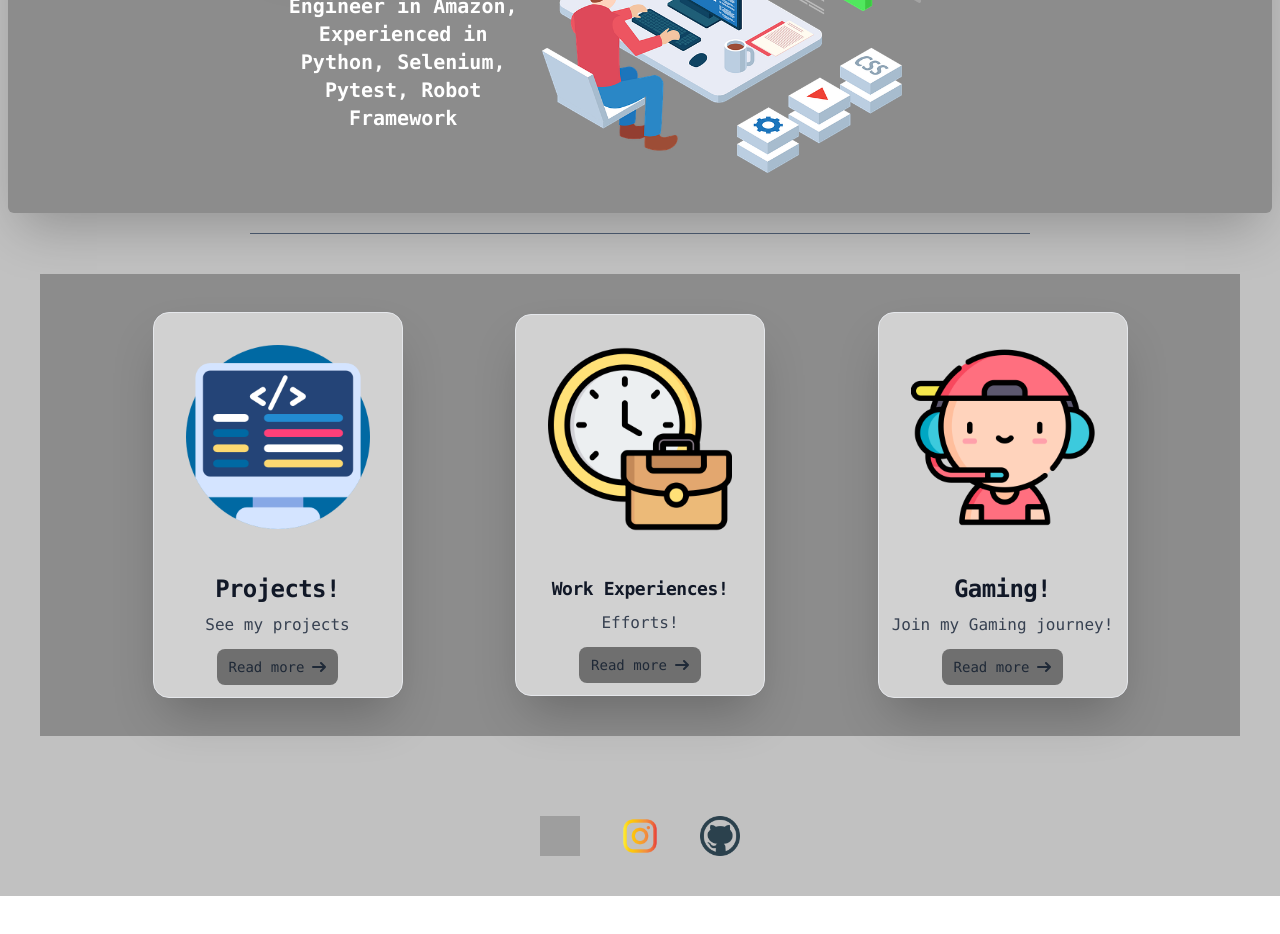
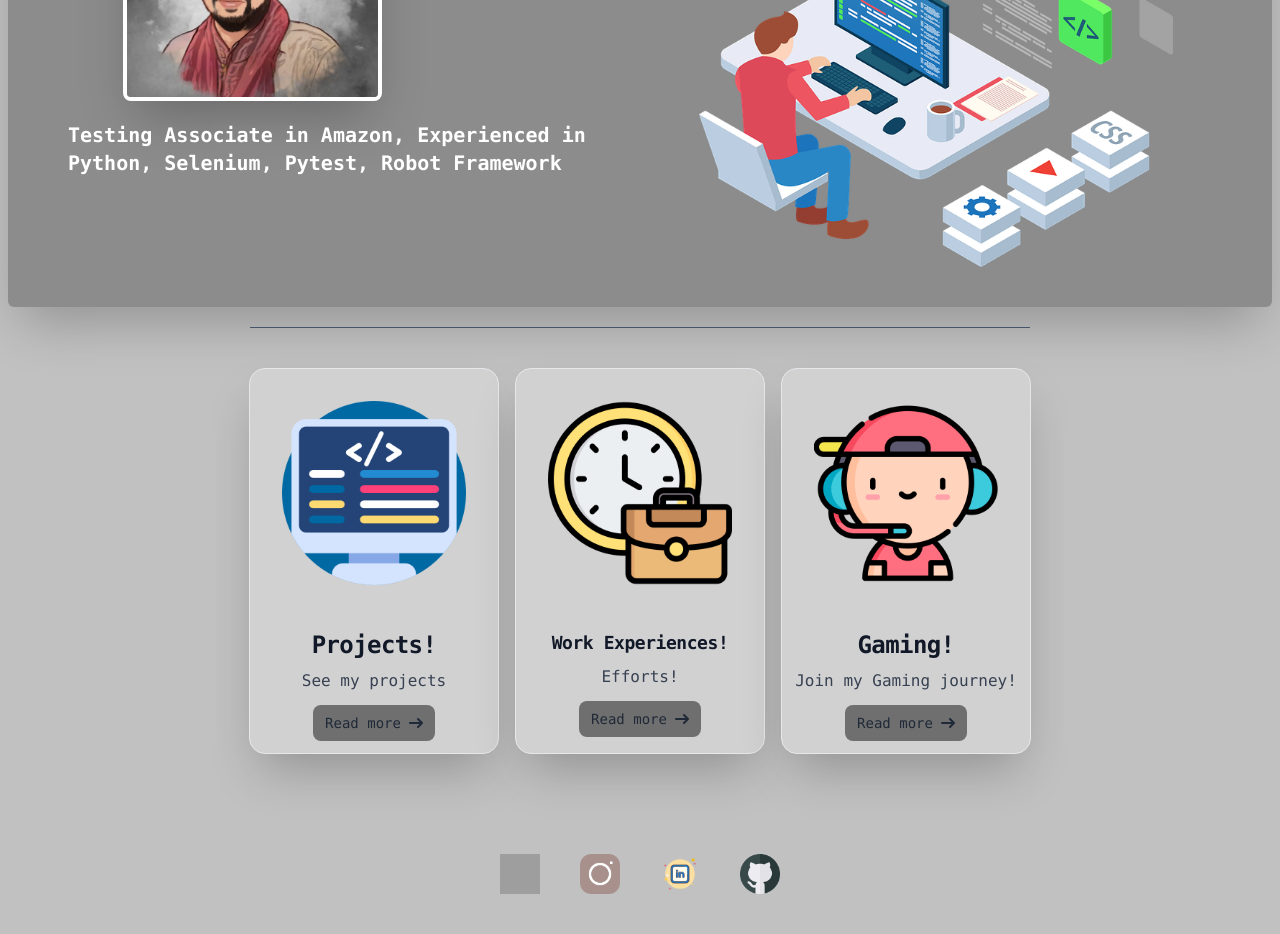
Before and after one commit to sahebawp/MyFolio_ReactJS, a React (Create React App) app: page / in a window 1280 px wide. Shown: the part 320-1254 px from the top of the page. Before the commit the page ends 1216 px from the top, so only its background shows below. Built offline with nearby package versions, Linux system fonts and the light colour scheme; grey boxes are pictures that could not be loaded.

Commit message:
layout change

```diff
--- a/src/App.js
+++ b/src/App.js
@@ -1,191 +1,137 @@
 import logo from './logo.svg';
 import './App.css';
-// import appdevelopment from "./assets/app-development.png"
-// import workExperienece from "./assets/working-time.png"
 
 function App() {
   return (
-    <div className="App h-full w-sceen flex overflow-hidden">
-        <div class="Container  bg-[#C1C1C1] ">
-        <nav class="bg-[#353535] text-white py-2 flex items-center">
-            <ul class="nav-links flex flex-row px-4 justify-end space-x-4 items-end max-h-[100%]]">
+    <div className="App h-full w-screen flex overflow-hidden">
+      <div className="Container bg-[#C1C1C1]">
+        <nav className="bg-[#353535] text-white py-2 flex items-center">
+          <ul className="nav-links flex flex-row px-4 justify-end space-x-4 items-end max-h-[100%]">
+            <li>
+              <img className="w-10 h-10 hover:cursor-pointer" src="./images/app-development.png" alt="" />
+            </li>
+            <li className="mr-4">
+              <a href="#" className="hover:text-[#D6D0C7] font-mono font-bold">Socials</a>
+            </li>
+            <li className="mr-4">
+              <a href="#work_exp" className="hover:text-[#D6D0C7] font-mono font-bold">Experiences</a>
+            </li>
+            <li><a href="#work_project" className="hover:text-[#D6D0C7] font-mono font-bold">Projects</a></li>
+          </ul>
+        </nav>
 
-                <li>
-                    <img class="w-10 h-10 hover:cursor-pointer" src="./images/app-development.png " alt="" />
-                </li>
-                <li class="mr-4">
-                    <a href="#" class="hover:text-[#D6D0C7] font-mono font-bold">Socials</a>
-                </li>
-                <li class="mr-4">
-                    <a href="#work_exp" class="hover:text-[#D6D0C7] font-mono font-bold">Experiences</a>
-                </li>
-                <li><a href="#work_project" class="hover:text-[#D6D0C7] font-mono font-bold">Projects</a></li>
-            </ul>
-            {/* <input type="text" class="border text-black h-[50%] border-white rounded-lg py-2 ml-auto" /> */}
-        </nav>
-        {/* <!-- Hero sectio */}
-        <div class="MainSection mx-2 my-5 px-64 py-10  flex justify-between items-center flex-row-reverse bg-[#8C8C8C] shadow-2xl rounded-md">
-            <span>
-                <img class="SideImage  h-[60%] w-[80%]" data-te-lazy-load-init data-te-lazy-delay="1500" src="./images/side_image_new2.webp" alt="" />
+        <div className="MainSection mx-2 my-5 p-10 lg:pl-10 flex lg:flex-row flex-col justify-between items-center bg-[#8C8C8C] shadow-2xl rounded-md">
+          <span className="w-full lg:w-1/2 flex justify-center items-center lg:order-2">
+            <img className="SideImage h-[60%] w-[80%]" data-te-lazy-load-init data-te-lazy-delay="1500" src="./images/side_image_new2.webp" alt="" />
           </span>
-            <span class="w-1/2 flex justify-center flex-col items-center">
-                <div class=" self-end">
-                    <img class="h-1/2 w-1/2 self-end border-solid border-4 border-white rounded-lg shadow-2xl " data-te-lazy-load-init data-te-lazy-delay="1500" src='./images/Profile_image.jpeg'>
-                    </img>
+          <span className="w-full lg:w-1/2 flex flex-col justify-center items-center lg:items-start lg:order-1 mt-5 lg:mt-0">
+            <div className="self-center lg:self-end">
+              <img className="h-1/2 w-1/2 border-solid border-4 border-white rounded-lg shadow-2xl" data-te-lazy-load-init data-te-lazy-delay="1500" src='./images/Profile_image.jpeg' alt="" />
             </div>
-                <div class="p-5 place-self-start">
-                    <h6 class="text-xl font-mono text-white font-semibold  ">
-                        QA Automation Engineer in Amazon, Experienced in Python, Selenium, Pytest, Robot Framework
+            <div className="p-5">
+              <h6 className="text-xl font-mono text-white font-semibold text-center lg:text-left">
+                Testing Associate in Amazon, Experienced in Python, Selenium, Pytest, Robot Framework
               </h6>
             </div>
-
           </span>
         </div>
-        {/* <!-- divider line --> */}
-        <div class="bg-slate-600 px-9 h-[1px] ml-[250px] mr-[250px]"></div>
-        {/* <!-- Showcase section --> */}
-        <div class="flex my-5 mx-5 px-5 py-5 ">
-            <div class=" w-[100%]  bg-[#8C8C8C] flex items-center justify-evenly">
-                {/* <!-- Projects --> */}
-                <div
-                    class="w-[250px] max-h-[100%] font-mono  bg-[#D1D1D1] border border-gray-200 rounded-2xl shadow-2xl dark:bg-gray-800 dark:border-gray-700">
-                    <div class="px-8 py-8">
+
+        <div className="bg-slate-600 h-[1px] mx-4 lg:ml-[250px] lg:mr-[250px]"></div>
+
+        <div className="flex my-5 mx-5 px-5 py-5 flex-wrap justify-center">
+          <div className="w-[250px] max-h-[100%] font-mono bg-[#D1D1D1] border border-gray-200 rounded-2xl shadow-2xl dark:bg-gray-800 dark:border-gray-700 mx-2 mb-5">
+            <div className="px-8 py-8">
               <a href="#">
-                            <img class="rounded-t-lg w-full  h-full" data-te-lazy-load-init data-te-lazy-delay="1500" src="./images/coding.png" alt="" />
+                <img className="rounded-t-lg w-full h-full" data-te-lazy-load-init data-te-lazy-delay="1500" src="./images/coding.png" alt="" />
               </a>
             </div>
-                    <div class="px-3 py-3">
+            <div className="px-3 py-3">
               <a href="#">
-                            <h5
-                                class="mb-2  text-2xl w-full h-full font-bold tracking-tight text-gray-900 dark:text-white">
-                                Projects!
-                            </h5>
+                <h5 className="mb-2 text-2xl w-full h-full font-bold tracking-tight text-gray-900 dark:text-white">Projects!</h5>
               </a>
-                        <p class="mb-3 font-normal  text-gray-700 dark:text-gray-400">
-                            See my projects
-                        </p>
-                        <a id="work_project" href="#"
-                            class="inline-flex items-center px-3 py-2 text-sm font-medium text-center text-gray-800  bg-[#6F6F6F] rounded-lg hover:bg-gray-100 hover:border hover:border-gray-800 hover:border-solid hover:border-opacity-100 transition-opacity border-opacity-0 duration-500">
+              <p className="mb-3 font-normal text-gray-700 dark:text-gray-400">See my projects</p>
+              <a id="work_project" href="#" className="inline-flex items-center px-3 py-2 text-sm font-medium text-center text-gray-800 bg-[#6F6F6F] rounded-lg hover:bg-gray-100 hover:border hover:border-gray-800 hover:border-solid hover:border-opacity-100 transition-opacity border-opacity-0 duration-500">
                 Read more
-                            <svg class="rtl:rotate-180 w-3.5 h-3.5 ms-2" aria-hidden="true"
-                                xmlns="http://www.w3.org/2000/svg" fill="none" viewBox="0 0 14 10">
-                                <path stroke="currentColor" stroke-linecap="round" stroke-linejoin="round"
-                                    stroke-width="2" d="M1 5h12m0 0L9 1m4 4L9 9" />
-                            </svg>
-                        </a>
-                    </div>
-                </div>
-                {/* <!-- Experiences --> */}
-                <div
-                    class="max-w-[250px] max-h-[100%] my-10 font-mono  bg-[#D1D1D1] border border-gray-200 rounded-2xl shadow-2xl dark:bg-gray-800 dark:border-gray-700">
-                    <div class="px-8 py-8">
-                        <a href="#">
-                            <img class="rounded-t-lg w-full  h-full" data-te-lazy-load-init data-te-lazy-delay="1500" src="./images/working-time.png" alt="" />
-                        </a>
-                    </div>
-
-                    <div class="px-3 py-3">
-                        <a href="#">
-                            <h5
-                                class="mb-2 text-lg w-full h-full font-bold tracking-tight text-gray-900 dark:text-white">
-                                Work Experiences!
-                            </h5>
-                        </a>
-                        <p class="mb-3 font-normal  text-gray-700 dark:text-gray-400">
-                            Efforts!
-                        </p>
-                        <a id="work_exp" href="#"
-                            class="inline-flex items-center px-3 py-2 text-sm font-medium text-center text-gray-800 bg-[#6F6F6F] rounded-lg hover:bg-gray-100 hover:border hover:border-gray-800 hover:border-solid hover:border-opacity-100 transition-opacity border-opacity-0 duration-500">
-                            Read more
-                            <svg class="rtl:rotate-180 w-3.5 h-3.5 ms-2" aria-hidden="true"
-                                xmlns="http://www.w3.org/2000/svg" fill="none" viewBox="0 0 14 10">
-                                <path stroke="currentColor" stroke-linecap="round" stroke-linejoin="round"
-                                    stroke-width="2" d="M1 5h12m0 0L9 1m4 4L9 9" />
+                <svg className="rtl:rotate-180 w-3.5 h-3.5 ms-2" aria-hidden="true" xmlns="http://www.w3.org/2000/svg" fill="none" viewBox="0 0 14 10">
+                  <path stroke="currentColor" strokeLinecap="round" strokeLinejoin="round" strokeWidth="2" d="M1 5h12m0 0L9 1m4 4L9 9" />
                 </svg>
               </a>
             </div>
           </div>
 
-
-                {/* <!-- Hobbies --> */}
-                <div
-                    class="w-[250px] max-h-[100%] bg-[#D1D1D1] font-mono border border-gray-200 rounded-2xl shadow-2xl dark:bg-gray-800 dark:border-gray-700">
-                    <div class="px-8 py-8">
+          <div className="w-[250px] max-h-[100%] font-mono bg-[#D1D1D1] border border-gray-200 rounded-2xl shadow-2xl dark:bg-gray-800 dark:border-gray-700 mx-2 mb-5">
+            <div className="px-8 py-8">
               <a href="#">
-                            <img class="rounded-t-lg w-full  h-full" data-te-lazy-load-init data-te-lazy-delay="1500" src="images/gamer.png" alt="" />
+                <img className="rounded-t-lg w-full h-full" data-te-lazy-load-init data-te-lazy-delay="1500" src="./images/working-time.png" alt="" />
               </a>
             </div>
-                    <div class="px-3 py-3">
+            <div className="px-3 py-3">
               <a href="#">
-                            <h5
-                                class="mb-2 text-2xl w-full h-full font-bold tracking-tight text-gray-900 dark:text-white">
-                                Gaming!
-                            </h5>
+                <h5 className="mb-2 text-lg w-full h-full font-bold tracking-tight text-gray-900 dark:text-white">Work Experiences!</h5>
               </a>
-                        <p class="mb-3 font-normal  text-gray-700 dark:text-gray-400">
-                            Join my Gaming journey!
-                        </p>
-                        <a href="#"
-                            class="inline-flex items-center px-3 py-2 text-sm font-medium text-center text-gray-800 bg-[#6F6F6F] rounded-lg hover:bg-gray-100 hover:border hover:border-gray-800 hover:border-solid hover:border-opacity-100 transition-opacity border-opacity-0 duration-500">
+              <p className="mb-3 font-normal text-gray-700 dark:text-gray-400">Efforts!</p>
+              <a id="work_exp" href="#" className="inline-flex items-center px-3 py-2 text-sm font-medium text-center text-gray-800 bg-[#6F6F6F] rounded-lg hover:bg-gray-100 hover:border hover:border-gray-800 hover:border-solid hover:border-opacity-100 transition-opacity border-opacity-0 duration-500">
                 Read more
-                            <svg class="rtl:rotate-180 w-3.5 h-3.5 ms-2" aria-hidden="true"
-                                xmlns="http://www.w3.org/2000/svg" fill="none" viewBox="0 0 14 10">
-                                <path stroke="currentColor" stroke-linecap="round" stroke-linejoin="round"
-                                    stroke-width="2" d="M1 5h12m0 0L9 1m4 4L9 9" />
+                <svg className="rtl:rotate-180 w-3.5 h-3.5 ms-2" aria-hidden="true" xmlns="http://www.w3.org/2000/svg" fill="none" viewBox="0 0 14 10">
+                  <path stroke="currentColor" strokeLinecap="round" strokeLinejoin="round" strokeWidth="2" d="M1 5h12m0 0L9 1m4 4L9 9" />
+                </svg>
+              </a>
+            </div>
+          </div>
+
+          <div className="w-[250px] max-h-[100%] font-mono bg-[#D1D1D1] border border-gray-200 rounded-2xl shadow-2xl dark:bg-gray-800 dark:border-gray-700 mx-2 mb-5">
+            <div className="px-8 py-8">
+              <a href="#">
+                <img className="rounded-t-lg w-full h-full" data-te-lazy-load-init data-te-lazy-delay="1500" src="images/gamer.png" alt="" />
+              </a>
+            </div>
+            <div className="px-3 py-3">
+              <a href="#">
+                <h5 className="mb-2 text-2xl w-full h-full font-bold tracking-tight text-gray-900 dark:text-white">Gaming!</h5>
+              </a>
+              <p className="mb-3 font-normal text-gray-700 dark:text-gray-400">Join my Gaming journey!</p>
+              <a href="#" className="inline-flex items-center px-3 py-2 text-sm font-medium text-center text-gray-800 bg-[#6F6F6F] rounded-lg hover:bg-gray-100 hover:border hover:border-gray-800 hover:border-solid hover:border-opacity-100 transition-opacity border-opacity-0 duration-500">
+                Read more
+                <svg className="rtl:rotate-180 w-3.5 h-3.5 ms-2" aria-hidden="true" xmlns="http://www.w3.org/2000/svg" fill="none" viewBox="0 0 14 10">
+                  <path stroke="currentColor" strokeLinecap="round" strokeLinejoin="round" strokeWidth="2" d="M1 5h12m0 0L9 1m4 4L9 9" />
                 </svg>
               </a>
             </div>
           </div>
         </div>
+
+        <div className="container inline-block py-10 justify-center items-center">
+          <div className="flex items-center justify-center">
+            <a href="https://www.youtube.com/@fighterchulbul6260" target="_blank" rel="noopener noreferrer">
+              <div className="mx-5 flex flex-col group">
+                <img className="h-10 w-10 hover:scale-110 hover:cursor-pointer" src="./images/youtube_new.png" alt="" />
               </div>
-
-        <div class="container inline-block py-10 justify-center items-center">
-            <div class="flex items-center justify-center">
-                <a href="https://www.youtube.com/@fighterchulbul6260">
-                    <div class="mx-5 flex flex-col group">
-                        <img class="h-10 w-10 hover:scale-110 hover:cursor-pointer" src="./images/youtube_new.png" alt=""/>
-
-
-                    </div>
-                    <span  class="hidden group-hover:inline-block">
-                        Facebook
-                    </span>
-
-
+              <span className="hidden group-hover:inline-block">YouTube</span>
             </a>
 
-                <a href="https://www.instagram.com/mandalsaheb/">
-                    <div class="mx-5 flex flex-col group">
-                        <img class="h-10 w-10 hover:scale-110 hover:cursor-pointer" src="./images/insta.png" alt=""/>
-
-
+            <a href="https://www.instagram.com/mandalsaheb/" target="_blank" rel="noopener noreferrer">
+              <div className="mx-5 flex flex-col group">
+                <img className="h-10 w-10 hover:scale-110 hover:cursor-pointer" src="./images/instagram.png" alt="" />
               </div>
-                    <span  class="hidden group-hover:inline-block">
-                        Instagram
-                    </span>
-
+              <span className="hidden group-hover:inline-block">Instagram</span>
             </a>
 
-                <a href="https://github.com/sahebawp">
-                    <div class="mx-5 flex flex-col group">
-                        <img class="h-10 w-10 hover:scale-110 hover:cursor-pointer" src="./images/github_new.png" alt=""/>
-
-
+            <a href="https://www.linkedin.com/in/saheb-mandal-a1b227203/" target="_blank" rel="noopener noreferrer">
+              <div className="mx-5 flex flex-col group">
+                <img className="h-10 w-10 hover:scale-110 hover:cursor-pointer" src="./images/linkedin.png" alt="" />
               </div>
-                    <span class="hidden group-hover:inline-block">
-                        Github
-                    </span>
-
+              <span className="hidden group-hover:inline-block">LinkedIn</span>
             </a>
 
-
+            <a href="https://github.com/sahebawp" target="_blank" rel="noopener noreferrer">
+              <div className="mx-5 flex flex-col group">
+                <img className="h-10 w-10 hover:scale-110 hover:cursor-pointer" src="./images/github.png" alt="" />
               </div>
-
+              <span className="hidden group-hover:inline-block">GitHub</span>
+            </a>
           </div>
-
         </div>
-
-
+      </div>
     </div>
   );
 }
```
Also changed, not shown: public/images/linkedin.png (added). Lines whose indentation alone changed are shown as unchanged.
